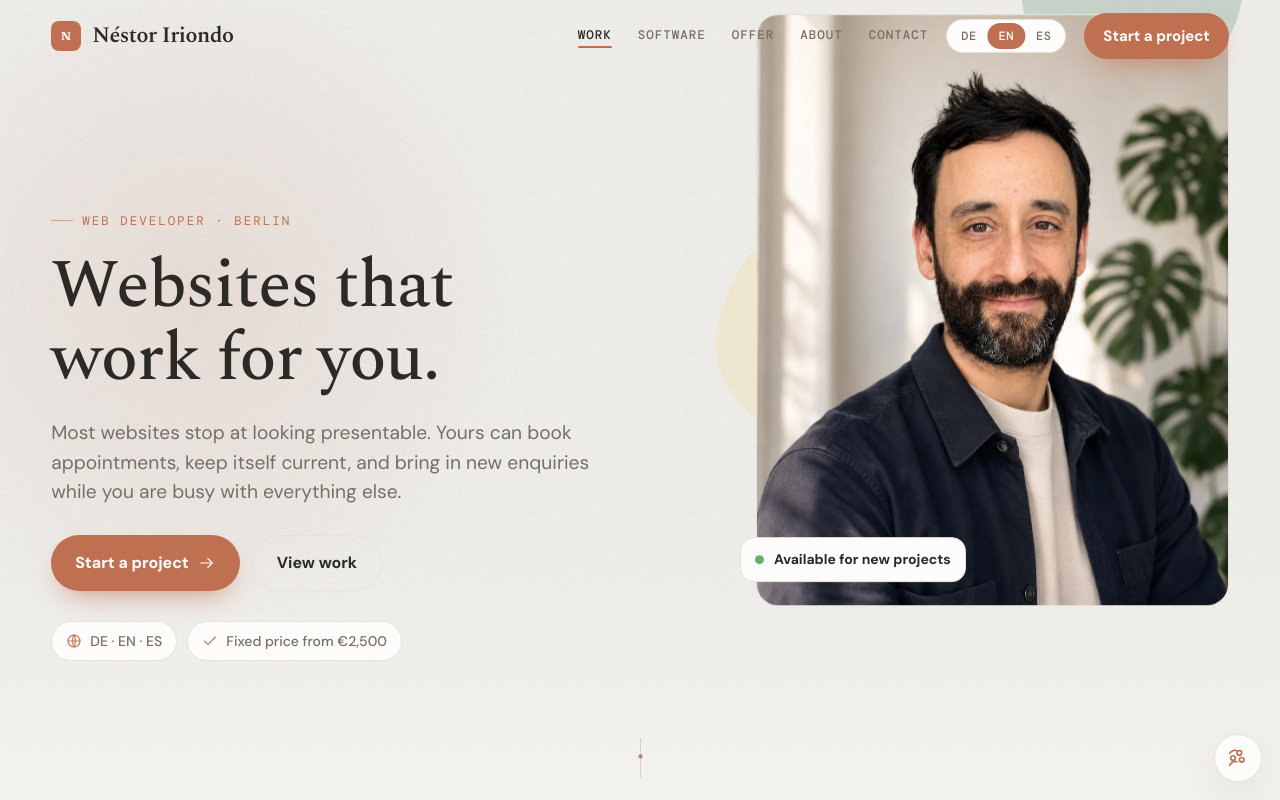
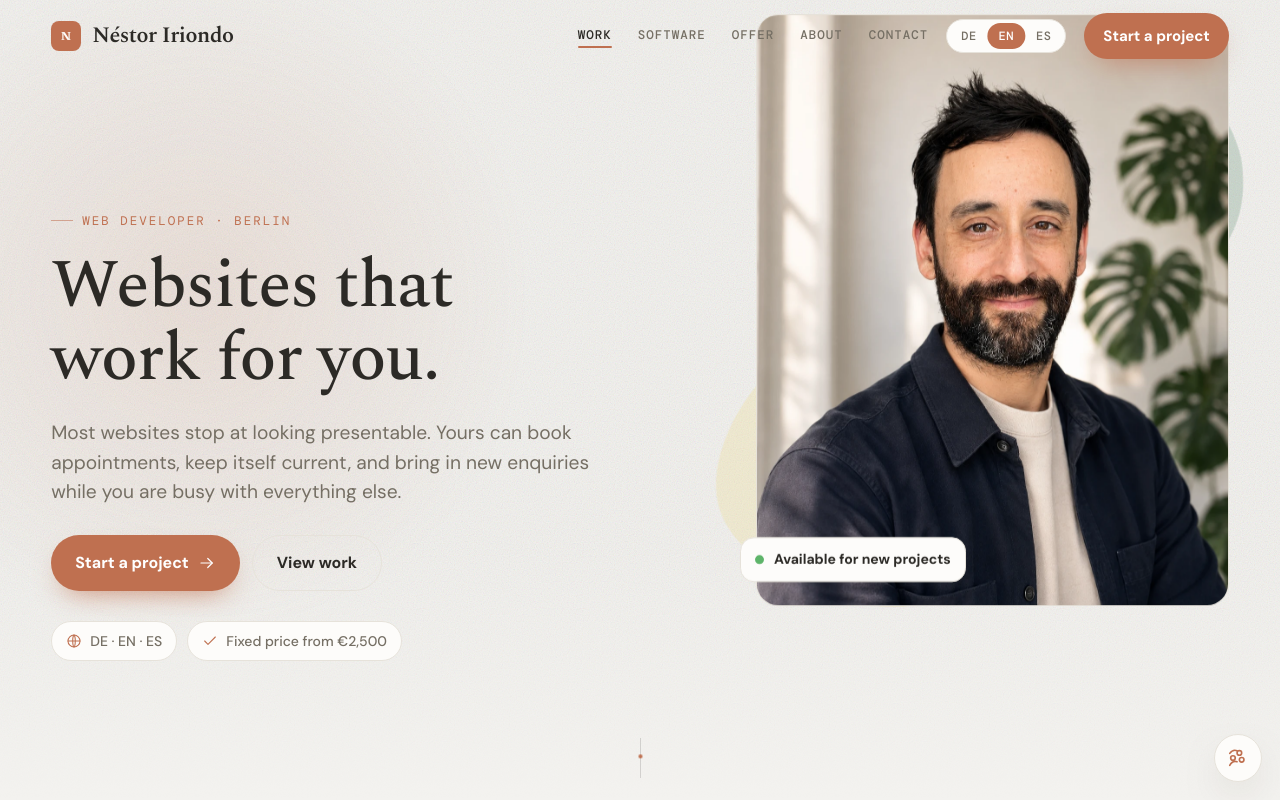
Before and after one commit to nestoririondo/portfolio2026, a React (Vite) app: page /en in a window 1280 px wide. Shown: the top 800 px of the page. Built offline with nearby package versions, Linux system fonts and the light colour scheme.

Commit message:
feat: enhance blob animations with customizable float properties and CSS keyframes

```diff
--- a/src/components/sections/Hero.tsx
+++ b/src/components/sections/Hero.tsx
@@ -12,7 +12,9 @@ function Portrait({ wide }: { wide?: boolean }) {
     <div style={{ position: "relative" }}>
       <Blob
         color="color-mix(in oklab,var(--accent2) 26%,transparent)"
-        dataPx={0.07}
+        floatDuration={12.5}
+        floatDelay={-1.2}
+        floatY={-9}
         style={{
           position: "absolute",
           width: "62%",
@@ -24,7 +26,9 @@ function Portrait({ wide }: { wide?: boolean }) {
       <Blob
         color="color-mix(in oklab,#f0db8a 45%,transparent)"
         d="M54,-63C70,-52,82,-35,85,-16C88,3,82,24,71,41C60,58,44,71,25,76C5,81,-17,78,-39,69C-61,60,-83,45,-89,25C-95,5,-85,-21,-70,-40C-56,-59,-37,-71,-17,-75C4,-79,25,-74,54,-63Z"
-        dataPx={0.05}
+        floatDuration={16}
+        floatDelay={-5}
+        floatY={-13}
         style={{
           position: "absolute",
           width: "78%",
--- a/src/components/sections/Ueber.tsx
+++ b/src/components/sections/Ueber.tsx
@@ -33,7 +33,9 @@ export function Ueber() {
           <div style={{ position: "relative" }}>
             <Blob
               color="color-mix(in oklab,var(--accent2) 24%,transparent)"
-              dataPx={-0.07}
+              floatDuration={14}
+              floatDelay={-3.5}
+              floatY={-11}
               style={{
                 position: "absolute",
                 width: "58%",
@@ -58,7 +60,9 @@ export function Ueber() {
           <div style={{ position: "relative" }}>
             <Blob
               color="color-mix(in oklab,#e9b04e 20%,transparent)"
-              dataPx={0.04}
+              floatDuration={17.5}
+              floatDelay={-7}
+              floatY={-8}
               style={{
                 position: "absolute",
                 width: "56%",
--- a/src/components/sections/arbeiten/Arbeiten.tsx
+++ b/src/components/sections/arbeiten/Arbeiten.tsx
@@ -390,6 +390,7 @@ function BookingVisual({
       />
       <Blob
         color="color-mix(in oklab,#e9b04e 22%,transparent)"
+        float={false}
         style={{
           position: "absolute",
           width: "44%",
--- a/src/components/ui/Decorations.tsx
+++ b/src/components/ui/Decorations.tsx
@@ -36,6 +36,10 @@ export function Blob({
   style,
   className,
   dataPx,
+  float = true,
+  floatDuration = 11,
+  floatDelay = 0,
+  floatY = -10,
   d = DEFAULT_BLOB,
 }: {
   color?: string;
@@ -43,12 +47,28 @@ export function Blob({
   className?: string;
   /** Parallax speed picked up by a `useParallax` ancestor section. */
   dataPx?: number;
+  /** Disable the slow idle float when a blob should stay fully still. */
+  float?: boolean;
+  /** Slow idle float duration in seconds. */
+  floatDuration?: number;
+  /** Negative values are useful to desync repeated blobs. */
+  floatDelay?: number;
+  /** Vertical lift at the top of the float cycle, in pixels. */
+  floatY?: number;
   /** Override path for a different blob silhouette. */
   d?: string;
 }) {
+  const floatStyle = {
+    "--blob-float-y": `${floatY}px`,
+    animationDuration: `${floatDuration}s`,
+    animationDelay: `${floatDelay}s`,
+  } as CSSProperties;
+
   return (
     <svg viewBox="0 0 200 200" className={className} style={style} data-px={dataPx} aria-hidden="true">
-      <path fill={color} d={d} transform="translate(100 100)" />
+      <g className={float ? "blob-float" : undefined} style={float ? floatStyle : undefined}>
+        <path fill={color} d={d} transform="translate(100 100)" />
+      </g>
     </svg>
   );
 }
--- a/src/index.css
+++ b/src/index.css
@@ -260,6 +260,23 @@ main > section {
   animation-delay: -3s; /* desync hero vs about */
 }
 
+/* slow ambient float for SVG blobs; parallax stays on the outer SVG */
+@keyframes blob-float {
+  0%,
+  100% {
+    transform: translate3d(0, 0, 0);
+  }
+  50% {
+    transform: translate3d(0, var(--blob-float-y, -10px), 0);
+  }
+}
+.blob-float {
+  transform-box: fill-box;
+  transform-origin: center;
+  animation: blob-float 11s ease-in-out infinite;
+  will-change: transform;
+}
+
 /* scroll affordance — thin track with a dot drifting downward */
 .scroll-hint {
   position: fixed;
@@ -337,6 +354,7 @@ main > section {
   .confirm-item,
   .spinner,
   .photo-float,
+  .blob-float,
   .avail-dot,
   .scroll-hint__dot {
     animation: none;
```
